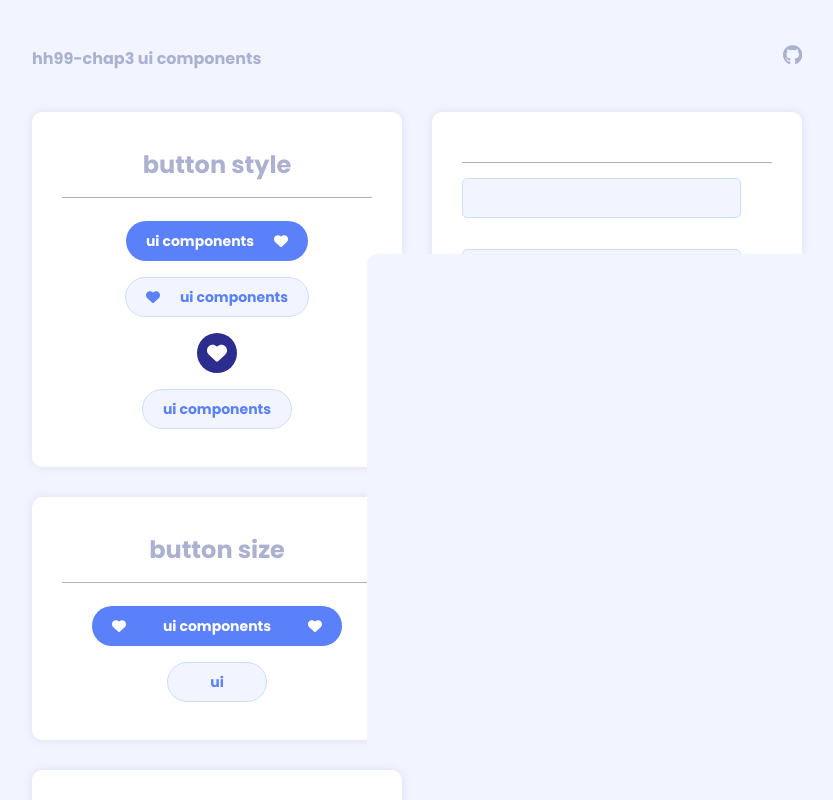
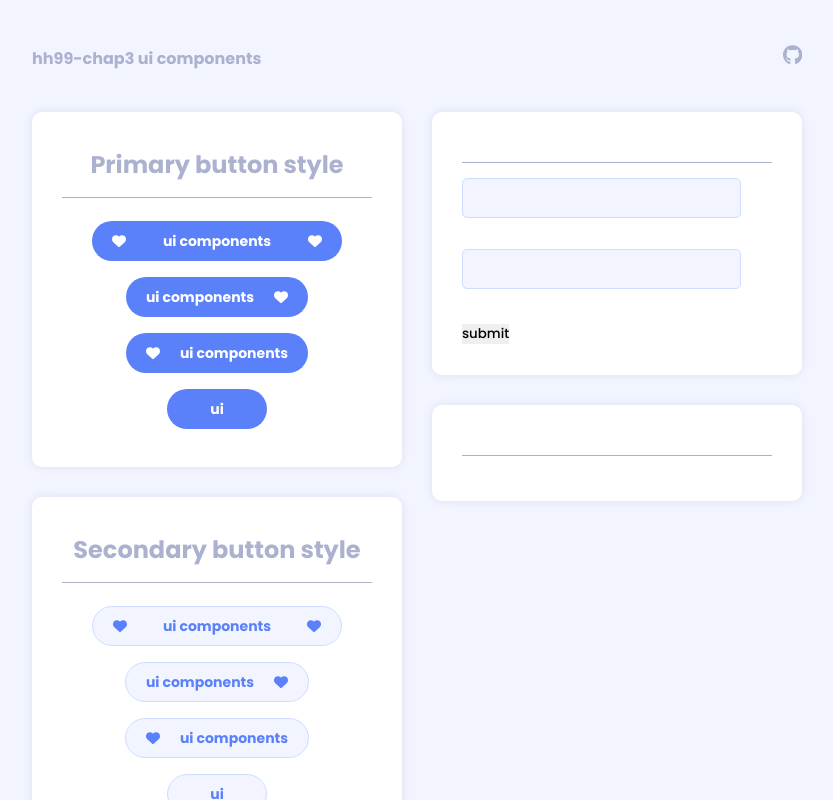
Before and after one commit to kangsinbeom/hh99-chap3, a React (Create React App) app: page / in a window 1280 px wide. Shown: the top 800 px of the page, without its empty margins (223-1056 px from the left). Built offline with nearby package versions, Linux system fonts and the light colour scheme; a web font is replaced by a local one.

Commit message:
0707 props name 수정

```diff
--- a/src/assets/icons.js
+++ b/src/assets/icons.js
@@ -1,5 +1,5 @@
 import { FontAwesomeIcon } from '@fortawesome/react-fontawesome';
-import { faHeart, faCaretRight, faCaretDown } from '@fortawesome/free-solid-svg-icons';
+import { faHeart, faCaretRight, faCaretDown, faStar } from '@fortawesome/free-solid-svg-icons';
 import { ReactComponent as Github } from './github.svg';
 const Heart = () => {
     return <FontAwesomeIcon icon={faHeart} />;
@@ -14,6 +14,10 @@ const Git = ({ color }) => {
     return <Github style={{ height: `20px`, fill: color }} />;
 };
 
-const Icon = { Heart, CaretRight, CaretDown, Git };
+const Star = () => {
+    return <FontAwesomeIcon icon={faStar} />;
+};
+
+const Icon = { Heart, CaretRight, CaretDown, Git, Star };
 
 export default Icon;
--- a/src/components/Button.jsx
+++ b/src/components/Button.jsx
@@ -9,32 +9,32 @@ const ButtonStyle = styled.button`
     margin: 8px;
     background-color: ${(props) => blueColor[props.$bc] || blueColor[1]};
     border-radius: 25px;
-    color: ${(props) => blueColor[props.fontColor] || `#fff`};
-    border: ${(props) => props.border || `none`};
+    color: ${(props) => blueColor[props.$font_color] || `#fff`};
+    border: ${(props) => props.$border || `none`};
     display: flex;
-    justify-content: ${(props) => props.center || `space-between`};
+    justify-content: ${(props) => props.$center || `space-between`};
     align-items: center;
     white-space: nowrap;
     font-weight: 700;
     gap: 20px;
     transition: all 0.3s ease-in-out;
-    ${({ fontSize }) => {
-        if (fontSize) {
+    ${({ font_size }) => {
+        if (font_size) {
             return css`
-                font-size: ${fontSize};
+                font-size: ${font_size};
                 justify-content: center;
                 width: 40px;
             `;
         }
     }}
-    font-size: ${(props) => props.fontSize || `14px`};
+    font-size: ${(props) => props.$font_size || `14px`};
     &:hover {
-        background-color: ${(props) => props.hoverColor || blueColor[1]};
-        color: ${(props) => props.hoverFontColor || blueColor[1]};
+        background-color: ${(props) => props.$hover_color || blueColor[1]};
+        color: ${(props) => props.$hover_font_color || blueColor[1]};
     }
     &:active {
         background-color: ${(props) => blueColor[props.$bc] || blueColor[1]};
-        color: ${(props) => blueColor[props.fontColor] || `#fff`};
+        color: ${(props) => blueColor[props.$font_color] || `#fff`};
     }
 `;
 
@@ -43,9 +43,9 @@ const PrimaryButton = ({ children, ...restProps }) => {
         <ButtonStyle
             {...restProps}
             $bc={1}
-            hoverColor={blueColor[2]}
-            fontColor={4}
-            hoverFontColor={blueColor[0]}
+            $hover_color={blueColor[2]}
+            $font_color={4}
+            $hover_font_color={blueColor[0]}
         >
             {children}
         </ButtonStyle>
@@ -57,9 +57,9 @@ const SecondaryButton = ({ children, ...restProps }) => {
         <ButtonStyle
             {...restProps}
             $bc={3}
-            hoverColor={blueColor[2]}
-            fontColor={1}
-            border={`1px solid ${blueColor[2]}`}
+            $hover_color={blueColor[2]}
+            $font_color={1}
+            $border={`1px solid ${blueColor[2]}`}
         >
             {children}
         </ButtonStyle>
@@ -72,9 +72,9 @@ const IconButton = ({ children, ...restProps }) => {
         <ButtonStyle
             {...restProps}
             $bc={0}
-            fontColor={4}
-            fontSize="20px"
-            hoverFontColor={blueColor[3]}
+            $font_color={4}
+            $font_size="20px"
+            $hover_font_color={blueColor[3]}
         >
             {children}
         </ButtonStyle>
--- a/src/components/Selecter.jsx
+++ b/src/components/Selecter.jsx
@@ -2,7 +2,6 @@ import React, { useState } from 'react';
 import { styled } from 'styled-components';
 import { blueColor, grayColor } from '../utils/GlobalSytle';
 import Button from '../components/Button';
-import reactDom from 'react-dom';
 import Icon from '../assets/icons';
 
 const SelectList = styled.ul`
@@ -60,21 +59,26 @@ export const Selecter = () => {
             </Button.Secondary>
             {selectBox && (
                 <SelectItemNonHidden>
-                    <SelectList>
-                        {selectOption.map((option) => {
-                            return (
-                                <SelectItem
-                                    value={option.value}
-                                    onClick={() => OptionClick(option.value)}
-                                >
-                                    {option.text}
-                                </SelectItem>
-                            );
-                        })}
-                    </SelectList>
+                    <SelectListmapping
+                        selectOption={selectOption}
+                        OptionClick={OptionClick}
+                    ></SelectListmapping>
                 </SelectItemNonHidden>
             )}
         </>
+    );
+};
+const SelectListmapping = ({ selectOption, OptionClick }) => {
+    return (
+        <SelectList>
+            {selectOption.map((option) => {
+                return (
+                    <SelectItem value={option.value} onClick={() => OptionClick(option.value)}>
+                        {option.text}
+                    </SelectItem>
+                );
+            })}
+        </SelectList>
     );
 };
 
--- a/src/components/common/UiBox.jsx
+++ b/src/components/common/UiBox.jsx
@@ -13,8 +13,8 @@ function UiBox({ children, title }) {
 export default UiBox;
 
 const StyledDiv = styled.div`
+    width: 100%;
     padding: 20px 30px 30px;
-    width: 100%;
     background-color: ${grayColor[4]};
     border-radius: 10px;
     display: flex;
@@ -22,14 +22,10 @@ const StyledDiv = styled.div`
     justify-content: center;
     align-items: center;
     transform: translateY(10px);
-
     box-shadow: 0px 0px 10px #dde0ed;
-
     transition: all 0.2s ease-in-out;
-
     &:hover {
         box-shadow: 0px 15px 30px #e8ebf5;
-
         transform: translateY(0);
     }
     h2 {
@@ -37,7 +33,6 @@ const StyledDiv = styled.div`
         text-align: center;
         margin-bottom: 15px;
         padding: 15px 0;
-        /* box-shadow: 0px 4px 0px ${grayColor[2]}; */
         border-bottom: 1px solid ${grayColor[2]};
         color: ${grayColor[2]};
     }
--- a/src/layout/Footer.jsx
+++ b/src/layout/Footer.jsx
@@ -6,8 +6,7 @@ export const Footer = () => {
     return (
         <FooterStyle>
             <FooterContent>
-                This page has been created for the project assignments of HANGAE 99's specialized
-                skills.
+                This page has been created for the React project assignments of HANGHAE 99
             </FooterContent>
         </FooterStyle>
     );
@@ -15,7 +14,7 @@ export const Footer = () => {
 
 const FooterStyle = styled.footer`
     width: 100%;
-    background-color: ${blueColor[1]};
+    background-color: ${blueColor[2]};
     padding: 20px;
 `;
 
--- a/src/layout/Left.jsx
+++ b/src/layout/Left.jsx
@@ -7,34 +7,54 @@ import { Selecter } from '../components/Selecter';
 function Left() {
     return (
         <div>
-            <UiBox title="button style">
+            <UiBox title="Primary button style">
                 {/* <h2>button style</h2> */}
-                <Button.Primary onClick={() => prompt('입력받기', '')}>
-                    ui components
-                    <Icon.Heart />
-                </Button.Primary>
-                <Button.Secondary onClick={() => alert('안녕하세요')}>
-                    <Icon.Heart />
-                    ui components
-                </Button.Secondary>
-                <Button.Icon onClick={() => alert('안녕하세요')}>
-                    <Icon.Heart />
-                </Button.Icon>
-                <Button.Secondary onClick={() => alert('안녕하세요')}>
-                    ui components
-                </Button.Secondary>
-            </UiBox>
-            <UiBox title="button size">
-                {/* <h2>button size</h2> */}
-                <Button.Primary width="250px" onClick={() => alert('안녕하세요')}>
+                <Button.Primary width="250px" onClick={() => prompt('입력받기', '')}>
                     <Icon.Heart />
                     ui components
                     <Icon.Heart />
                 </Button.Primary>
-                <Button.Secondary width="100px" center="center" onClick={() => alert('안녕하세요')}>
-                    {' '}
+                <Button.Primary>
+                    ui components
+                    <Icon.Heart />
+                </Button.Primary>
+                <Button.Primary>
+                    <Icon.Heart />
+                    ui components
+                </Button.Primary>
+                <Button.Primary width="100px" $center="center">
+                    ui
+                </Button.Primary>
+            </UiBox>
+            <UiBox title="Secondary button style">
+                {/* <h2>button style</h2> */}
+                <Button.Secondary width="250px" onClick={() => prompt('입력받기', '')}>
+                    <Icon.Heart />
+                    ui components
+                    <Icon.Heart />
+                </Button.Secondary>
+                <Button.Secondary>
+                    ui components
+                    <Icon.Heart />
+                </Button.Secondary>
+                <Button.Secondary>
+                    <Icon.Heart />
+                    ui components
+                </Button.Secondary>
+                <Button.Secondary width="100px" $center="center">
                     ui
                 </Button.Secondary>
+            </UiBox>
+            <UiBox title="Icon button">
+                <Button.Icon onClick={() => alert('안녕하세요')}>
+                    <Icon.Heart />
+                </Button.Icon>
+                <Button.Icon onClick={() => alert('안녕하세요')}>
+                    <Icon.Star />
+                </Button.Icon>
+                <Button.Icon onClick={() => alert('안녕하세요')}>
+                    <Icon.Heart />
+                </Button.Icon>
             </UiBox>
             <UiBox style={{ height: `150px` }} title="Select">
                 {/* <h2>Select</h2> */}
--- a/src/layout/Right.jsx
+++ b/src/layout/Right.jsx
@@ -1,20 +1,20 @@
-import React from "react";
-import Input from "../components/Input";
-import UiBox from "../components/common/UiBox";
-import Modal from "../components/Modal";
-import { useState } from "react";
+import React from 'react';
+import Input from '../components/Input';
+import UiBox from '../components/common/UiBox';
+import Modal from '../components/Modal';
+import { useState } from 'react';
 
 function Right(props) {
     const [input, setInput] = useState({
-    title: "",
-    price: "",
+        title: '',
+        price: '',
     });
 
     const onChnageHandler = (e) => {
         const { name, value } = e.target;
         let newValue = value;
-    if (name === "price") {
-      newValue = value.replace(/\D/g, "").replace(/\B(?=(\d{3})+(?!\d))/g, ",");
+        if (name === 'price') {
+            newValue = value.replace(/\D/g, '').replace(/\B(?=(\d{3})+(?!\d))/g, ',');
         }
         const newInput = {
             ...input,
@@ -25,13 +25,13 @@ function Right(props) {
     };
 
     const onSubmitHandler = (e) => {
-    if (input.title === "" || input.price === "") {
-      alert("똑바로 입력좀요");
+        if (input.title === '' || input.price === '') {
+            alert('똑바로 입력좀요');
         } else {
-      alert(input.title + ", " + input.price);
+            alert(input.title + ', ' + input.price);
             setInput({
-        title: "",
-        price: "",
+                title: '',
+                price: '',
             });
         }
         e.preventDefault();
@@ -46,9 +46,7 @@ function Right(props) {
                     <button>submit</button>
                 </form>
             </UiBox>
-      <UiBox>
-        <Modal />
-      </UiBox>
+            <UiBox></UiBox>
         </div>
     );
 }
```
Lines whose indentation alone changed are shown as unchanged.
